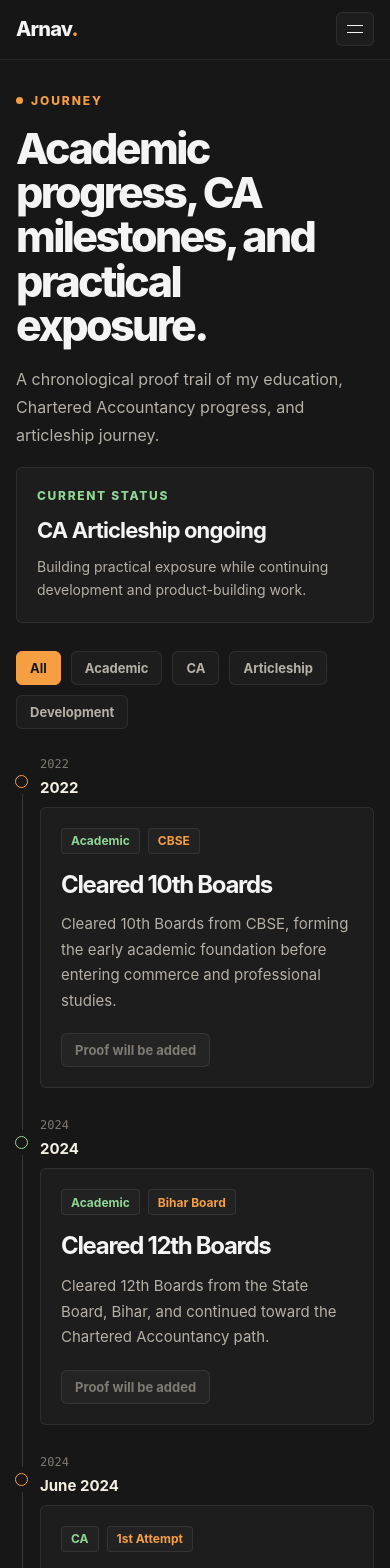
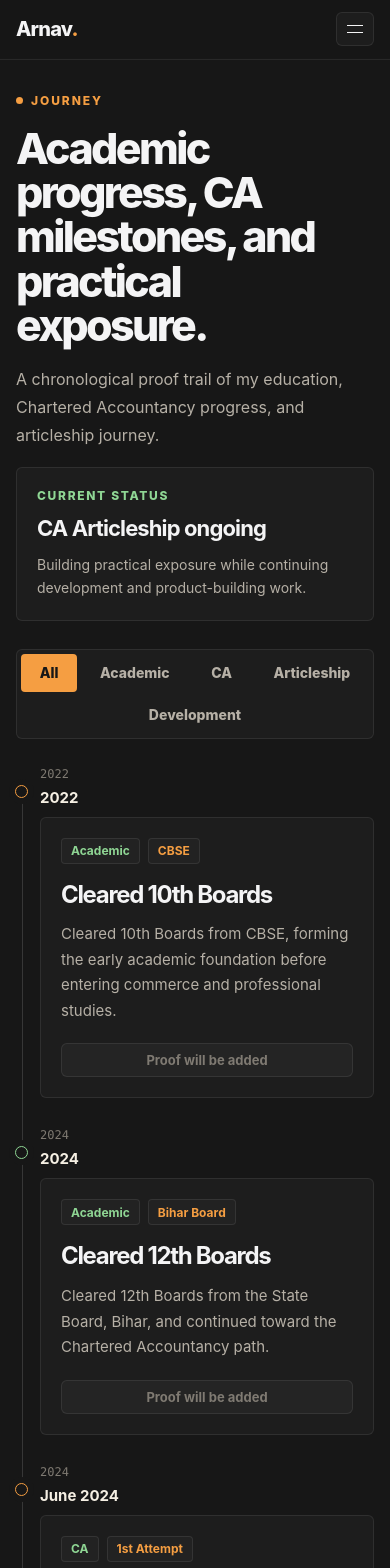
Before and after one commit to arnav-1124/arnav-portfolio, a React app in the folder frontend/: page /journey in a window 390 px wide. Shown: the top 1568 px of the page. Built offline with nearby package versions, Linux system fonts and the light colour scheme; the HTML template or start-up script is replaced by a standard one.

Commit message:
Refine journey filters and timeline card interactions

```diff
--- a/frontend/src/pages/public/JourneyPage.jsx
+++ b/frontend/src/pages/public/JourneyPage.jsx
@@ -39,20 +39,22 @@ function JourneyPage() {
           className="journey-controls container"
           aria-label="Journey filters"
         >
+          <div className="filter-chip-group">
             {journeyFilters.map((filter) => (
               <button
                 key={filter}
                 type="button"
                 className={
                   activeFilter === filter
-                  ? "journey-filter is-active"
-                  : "journey-filter"
+                    ? "filter-chip is-active"
+                    : "filter-chip"
                 }
                 onClick={() => setActiveFilter(filter)}
               >
                 {filter}
               </button>
             ))}
+          </div>
         </section>
 
         <section
--- a/frontend/src/styles/globals.css
+++ b/frontend/src/styles/globals.css
@@ -822,7 +822,7 @@ button {
   display: grid;
   grid-template-columns: minmax(0, 1fr) 340px;
   gap: 18px;
-  align-items: stretch;
+  align-items: end;
   padding: 22px 0 18px;
 }
 
@@ -868,18 +868,18 @@ button {
   border: 1px solid var(--border-soft);
   background: var(--bg-panel);
   border-radius: var(--radius-md);
-  padding: 22px;
+  padding: 18px;
   align-self: end;
 }
 
 .journey-status-card span {
   display: block;
-  margin-bottom: 14px;
+  margin-bottom: 12px;
   color: var(--accent-green);
   font-size: 12px;
   letter-spacing: 0.14em;
   text-transform: uppercase;
-  font-weight: 800;
+  font-weight: 850;
 }
 
 .journey-status-card strong {
@@ -891,45 +891,57 @@ button {
 }
 
 .journey-status-card p {
-  margin-top: 12px;
+  max-width: 100%;
+  margin: 12px 0 0;
+  color: var(--text-muted);
   font-size: 14px;
   line-height: 1.65;
 }
 
 .journey-controls {
   display: flex;
+  padding: 10px 0 28px;
+}
+
+.filter-chip-group {
+  display: flex;
   flex-wrap: wrap;
-  gap: 10px;
-  padding: 10px 0 28px;
-}
-
-.journey-filter {
-  min-height: 34px;
-  padding: 0 13px;
+  gap: 4px;
+  width: fit-content;
+  max-width: 100%;
+  padding: 4px;
   border: 1px solid var(--border-soft);
   border-radius: var(--radius-md);
+  background: var(--bg-panel);
+}
+
+.filter-chip {
+  min-height: 38px;
+  padding: 0 14px;
+  border-radius: var(--radius-sm);
   color: var(--text-muted);
-  background: var(--bg-panel);
-  font-size: 13px;
-  font-weight: 750;
+  background: transparent;
+  font-size: 14px;
+  font-weight: 800;
   cursor: pointer;
   transition:
     color var(--transition-fast),
     background var(--transition-fast),
-    border-color var(--transition-fast),
     transform var(--transition-fast);
 }
 
-.journey-filter:hover {
-  color: var(--accent-orange);
-  border-color: rgba(245, 158, 66, 0.42);
-  transform: translateY(-1px);
-}
-
-.journey-filter.is-active {
+.filter-chip:hover {
+  color: var(--text-main);
+  background: rgba(255, 255, 255, 0.035);
+}
+
+.filter-chip.is-active {
   color: #171717;
   background: var(--accent-orange);
-  border-color: var(--accent-orange);
+}
+
+.filter-chip:active {
+  transform: scale(0.98);
 }
 
 .journey-timeline {
@@ -1082,6 +1094,26 @@ button {
   color: #171717;
   background: var(--accent-orange);
   border-color: var(--accent-orange);
+}
+
+.journey-item__actions {
+  display: flex;
+  flex-wrap: wrap;
+  gap: 10px;
+  margin-top: 20px;
+  opacity: 0;
+  transform: translateY(8px);
+  pointer-events: none;
+  transition:
+    opacity var(--transition-med),
+    transform var(--transition-med);
+}
+
+.journey-item__card:hover .journey-item__actions,
+.journey-item__card:focus-within .journey-item__actions {
+  opacity: 1;
+  transform: translateY(0);
+  pointer-events: auto;
 }
 
 /* Projects page */
@@ -1561,4 +1593,23 @@ button {
     width: 100%;
     grid-template-columns: repeat(2, 1fr);
   }
-}
+
+  .filter-chip-group {
+    width: 100%;
+  }
+
+  .filter-chip {
+    flex: 1 1 auto;
+  }
+
+  .journey-item__actions {
+    opacity: 1;
+    transform: none;
+    pointer-events: auto;
+  }
+
+  .journey-item__actions a,
+  .journey-item__actions button {
+    width: 100%;
+  }
+}
```
Lines whose indentation alone changed are shown as unchanged.
